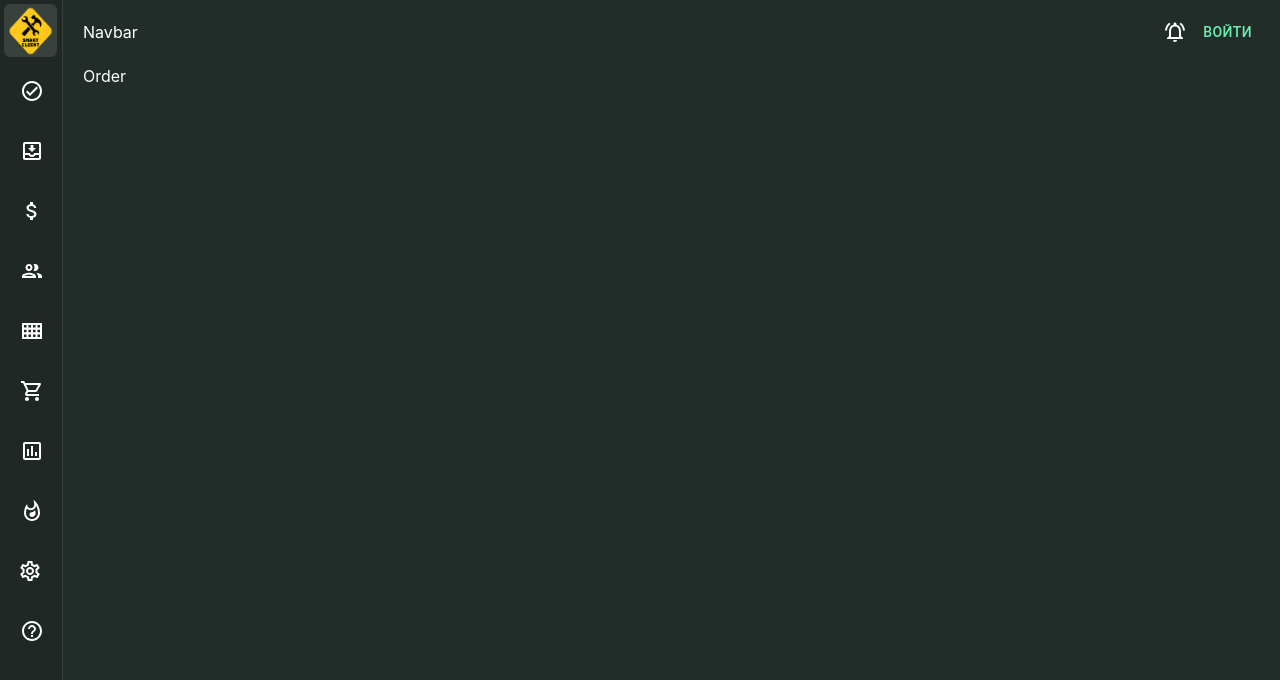
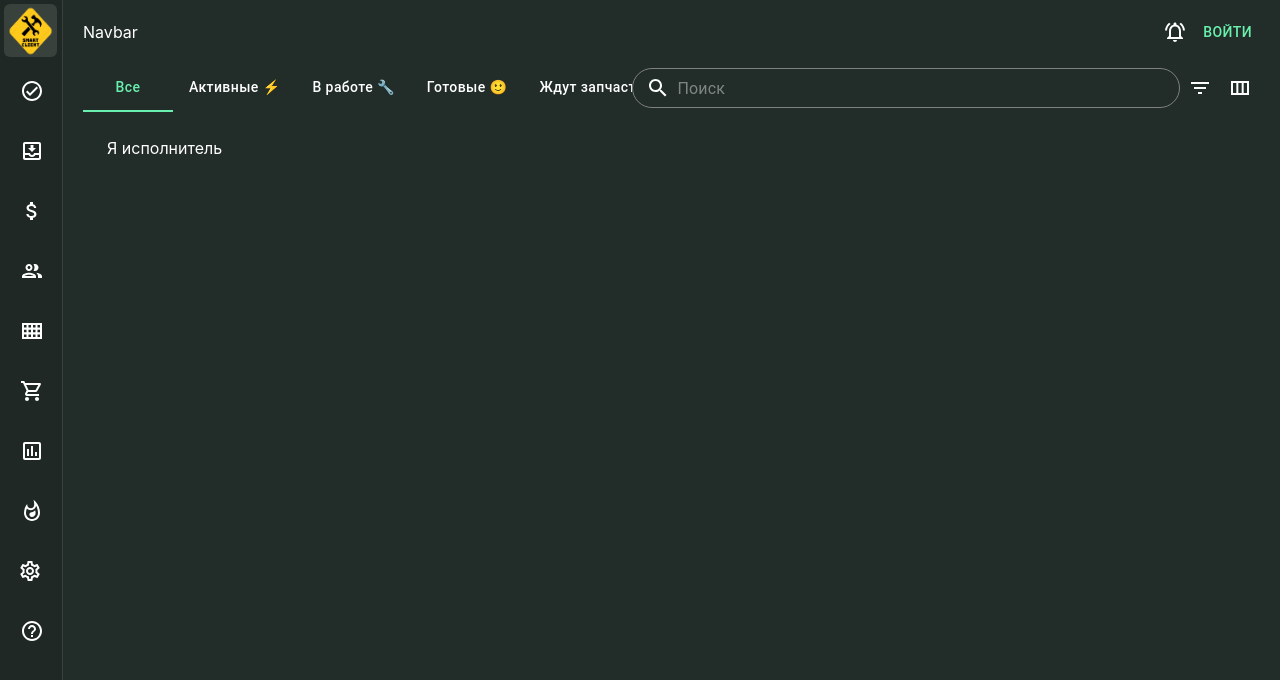
Before and after one commit to dev-tokumei/serviceTypescript, a React (Create React App) app: page /order in a window 1280 px wide. Shown: the top 680 px of the page. Built offline with nearby package versions, Linux system fonts and the light colour scheme.

Commit message:
add order.css

```diff
--- a/src/components/order/order.tsx
+++ b/src/components/order/order.tsx
@@ -1,10 +1,110 @@
-import React from 'react'
-import { Layout } from '../../layout/layout'
+import React, { useState } from 'react';
+import { Layout } from '../../layout/layout';
+import { TabContext } from '@mui/lab';
+import {
+  Box,
+  IconButton,
+  InputAdornment,
+  Tab,
+  TextField,
+  Tooltip,
+} from '@mui/material';
+import SearchIcon from '@mui/icons-material/Search';
+import TabPanel from '@mui/lab/TabPanel';
+import TabList from '@mui/lab/TabList';
+import EditIcon from '@mui/icons-material/Edit';
+import FilterListOutlinedIcon from '@mui/icons-material/FilterListOutlined';
+import ViewColumnOutlinedIcon from '@mui/icons-material/ViewColumnOutlined';
+const Order: React.FC = () => {
+  const [value, setValue] = useState('1');
 
-const Order: React.FC = () => {
+  const handleChange = (event: React.SyntheticEvent, newValue: string) => {
+    setValue(newValue);
+  };
   return (
-    <Layout>Order</Layout>
-  )
-}
+    <Layout>
+      <TabContext value={value}>
+        <Box
+          sx={{
+            width: '100%',
+            display: 'flex',
+            justifyContent: 'space-between',
+            alignItems: 'center',
+          }}
+        >
+          <TabList
+            variant='scrollable'
+            scrollButtons='auto'
+            sx={{ width: '100%', color: '#fff' }}
+            onChange={handleChange}
+            aria-label='lab API tabs example'
+          >
+            <Tab
+              sx={{ color: '#fff', textTransform: 'inherit' }}
+              label='Все'
+              value='1'
+            />
+            <Tab
+              sx={{ color: '#fff', textTransform: 'inherit' }}
+              label='Активные ⚡'
+              value='2'
+            />
+            <Tab
+              sx={{ color: '#fff', textTransform: 'inherit' }}
+              label='В работе 🔧'
+              value='3'
+            />
+            <Tab
+              sx={{ color: '#fff', textTransform: 'inherit' }}
+              label='Готовые 🙂'
+              value='5'
+            />
+            <Tab
+              sx={{ color: '#fff', textTransform: 'inherit' }}
+              label='Ждут запчасти 📦'
+              value='6'
+            />
+            <Tab
+              sx={{ color: '#fff', textTransform: 'inherit' }}
+              label='Согласование ⏳'
+              value='7'
+            />
+          </TabList>
+          <TextField
+            placeholder='Поиск'
+            sx={{
+              width: '100%',
+              borderRadius: 35,
+              label: { color: 'white' },
+              color: '#fff',
+            }}
+            InputProps={{
+              startAdornment: (
+                <InputAdornment position='start'>
+                  <SearchIcon style={{ color: '#fff' }} />
+                </InputAdornment>
+              ),
+            }}
+            variant='outlined'
+          />
+          <Tooltip title='fd'>
+            <IconButton style={{ color: '#fff' }}>
+              <FilterListOutlinedIcon />
+            </IconButton>
+          </Tooltip>
+          <Tooltip title='Сортироват'>
+            <IconButton style={{ color: '#fff' }}>
+              <ViewColumnOutlinedIcon />
+            </IconButton>
+          </Tooltip>
+        </Box>
+        <TabPanel value='1'>Я исполнитель</TabPanel>
+        <TabPanel value='2'>Выполненные</TabPanel>
+        <TabPanel value='3'>Просроченные</TabPanel>
+        <TabPanel value='4'>Все</TabPanel>
+      </TabContext>
+    </Layout>
+  );
+};
 
-export default Order
+export default Order;
```
Also changed, not shown: src/components/order/order.css (added).
